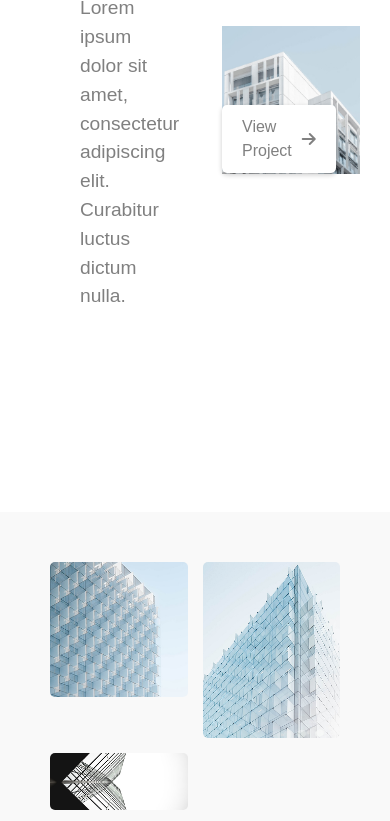
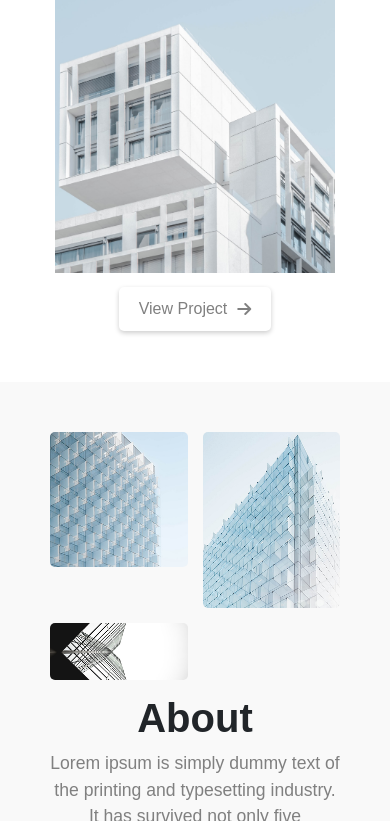
Before and after one commit to Akshaya-AA/ArchitectWebsite, a plain HTML site: page index.html in a window 390 px wide. Shown: the part 484-1305 px from the top of the page. Drawn offline with nearby package versions, Linux system fonts and the light colour scheme.

Commit message:
Update style.css

```diff
--- a/style.css
+++ b/style.css
@@ -14,6 +14,7 @@ body {
     margin: 0 auto;
     gap: 30px;
 }
+
 .hero-section {
     display: flex;
     align-items: center;
@@ -21,28 +22,35 @@ body {
     height: 100vh;
     padding: 100px 80px 80px;
 }
+
 .text-content {
     max-width: 40%;
 }
+
 .text-content h1 {
     font-size: 3rem;
     font-weight: bold;
 }
+
 .text-content h2 {
     font-size: 2.5rem;
     font-weight: bold;
 }
+
 .text-content p {
     font-size: 1.2rem;
     color: gray;
 }
+
 .image-content {
     position: relative;
 }
+
 .image-content img {
     max-width: 100%;
     margin-left: 50px;
 }
+
 .view-project-btn {
     position: absolute;
     bottom: 1px;
@@ -59,15 +67,42 @@ body {
     text-decoration: none;
     box-shadow: 0 2px 5px rgba(0, 0, 0, 0.2);
 }
+
 .view-project-btn:hover {
     background-color: #f0f0f0;
 }
-.about-section {
-    display: flex;
-    align-items: center;
-    justify-content: space-between;
-    padding: 80px;
-    background-color: #f9f9f9;
+
+/* Responsive Design */
+@media (max-width: 768px) {
+    .hero-section {
+        flex-direction: column;
+        text-align: center;
+        height: auto;
+        padding: 50px 20px;
+    }
+
+    .text-content {
+        max-width: 100%;
+        margin-bottom: 30px;
+    }
+
+    .image-content {
+        display: flex;
+        flex-direction: column;
+        align-items: center;
+        justify-content: center;
+    }
+
+    .image-content img {
+        max-width: 80%;
+        margin-left: 0;
+    }
+
+    .view-project-btn {
+        position: relative;
+        left: 0;
+        margin-top: 15px;
+    }
 }
 .about-section {
     display: flex;
```
